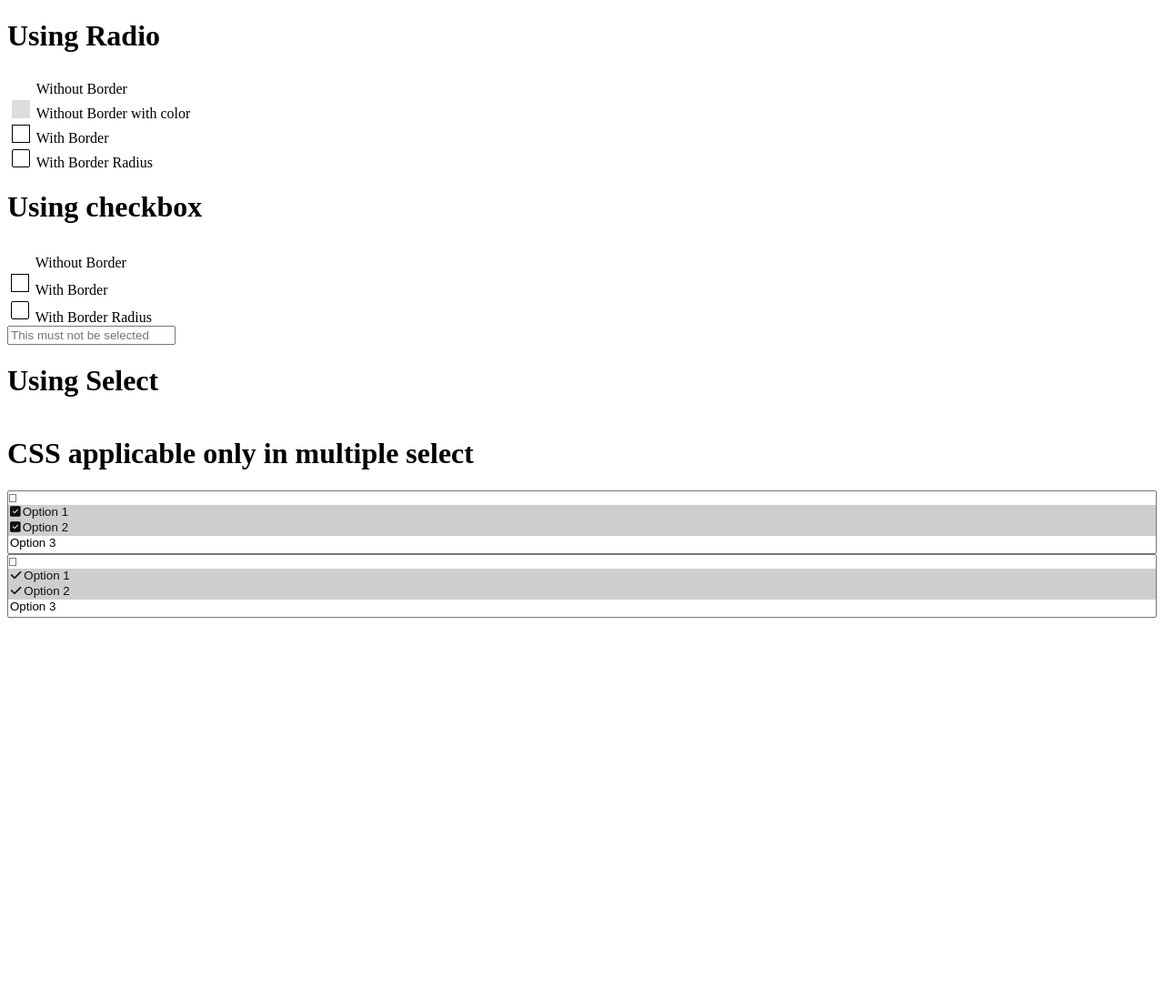
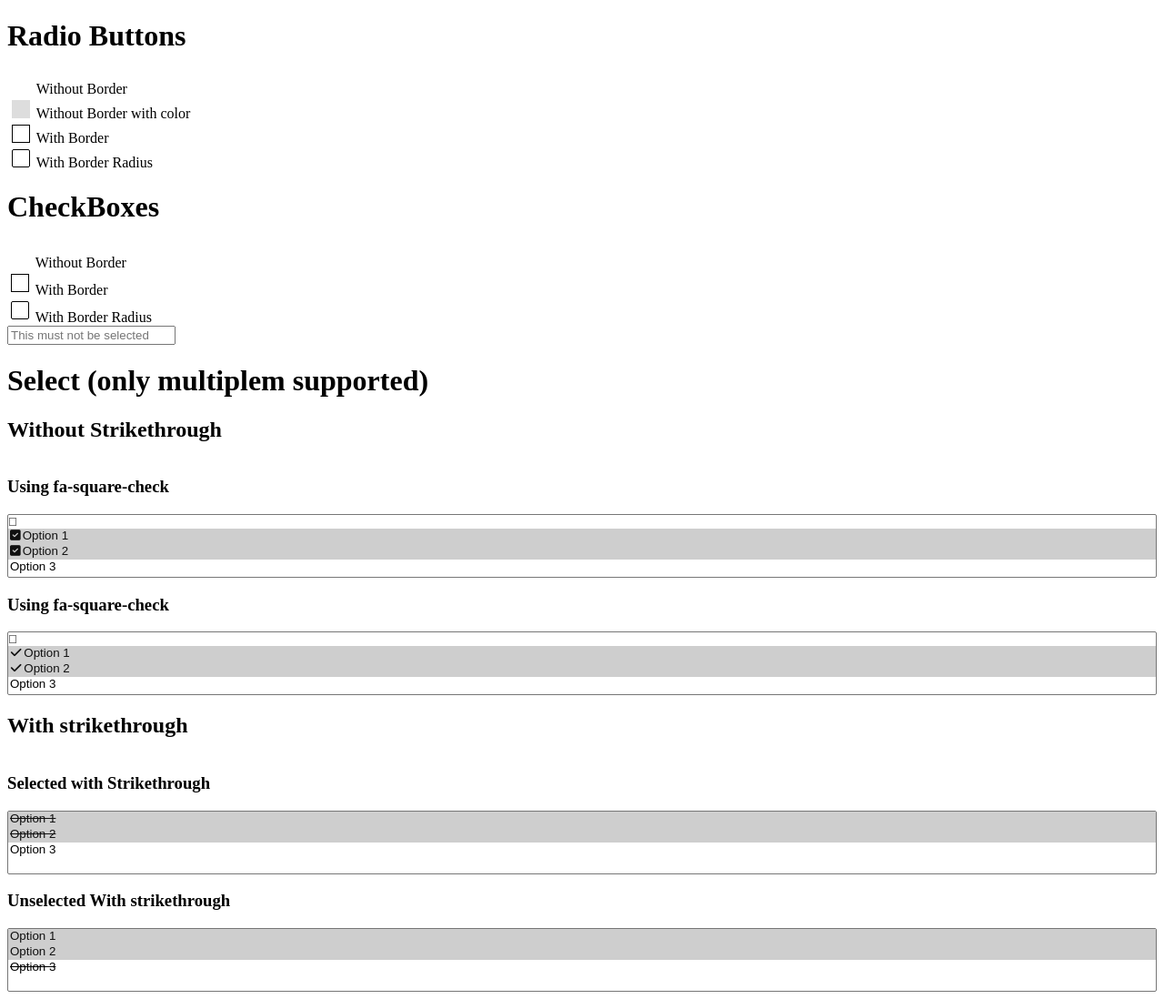
Before and after one commit to ellakcy/fa-checkbox, a website: page index.html in a window 1280 px wide. Shown: the whole page at 91% size. Before the commit the page ends 800 px from the top, so only its background shows below. Drawn offline with nearby package versions, Linux system fonts and the light colour scheme; files that its build step writes are made by us from their sources.

Commit message:
Select strikethorugh

```diff
--- a/index.html
+++ b/index.html
@@ -3,7 +3,7 @@
 <head>
     <meta charset="UTF-8">
     <meta name="viewport" content="width=device-width, initial-scale=1.0">
-    <title>Styled Radio Button</title>
+    <title>Radio Button ans select with strikethrough</title>
     <!-- Include FontAwesome -->
     <link rel="stylesheet" href="https://cdnjs.cloudflare.com/ajax/libs/font-awesome/6.1.0/css/all.min.css">
     <link rel="stylesheet" href="./dev/all.css">
@@ -11,7 +11,7 @@
 </head>
 <body>
 
-    <h1> Using Radio</h1>
+    <h1>Radio Buttons</h1>
     <div style="display:flex;flex-direction:column;">
         <div>
             <input id="1" type="radio" class="fa-check" name="myRadioGroup"> <label for="1">Without Border</label>
@@ -28,7 +28,7 @@
     </div>
 
 
-    <h1> Using checkbox</h1>
+    <h1>CheckBoxes</h1>
     <div style="display:flex;flex-direction:column;">
         <div>
             <input id="ck1" type="checkbox" class="fa-check" name="myRadioGroup"> <label for="ck1">Without Border</label>
@@ -43,14 +43,19 @@
 
     <input type="text" class="fa-check" placeholder="This must not be selected">
 
-    <h1>Using Select</h1>
+    <h1>Select (only multiplem supported)</h1>
+    <h2>Without Strikethrough</h2>
     <div style="display:flex;flex-direction:column;">
-        <h1>CSS applicable only in multiple select</h1>
+
+        <h3>Using fa-square-check</h3>
+
         <select class="fa-square-check" multiple>
             <option selected>Option 1</option>
             <option selected>Option 2</option>
             <option>Option 3</option>
         </select>
+
+        <h3>Using fa-square-check</h3>
 
         <select class="fa-check" multiple>
             <option selected>Option 1</option>
@@ -58,5 +63,26 @@
             <option>Option 3</option>
         </select>
     </div>
+
+    <h2>With strikethrough</h2>
+    <div style="display:flex;flex-direction:column;">
+
+        <h3>Selected with Strikethrough</h3>
+
+        <select class="strike" multiple>
+            <option selected>Option 1</option>
+            <option selected>Option 2</option>
+            <option>Option 3</option>
+        </select>
+
+        <h3>Unselected With strikethrough</h3>
+
+        <select class="strike-opposite" multiple>
+            <option selected>Option 1</option>
+            <option selected>Option 2</option>
+            <option>Option 3</option>
+        </select>
+    </div>
+
 </body>
 </html>
--- a/scss/all.scss
+++ b/scss/all.scss
@@ -1,5 +1,6 @@
 @import 'fa-checkbox' ;
 @import 'fa-radio';
+@import 'fa-select';
 
 /**
 * This is a file that combines all css modules.
--- a/scss/fa-select.scss
+++ b/scss/fa-select.scss
@@ -13,9 +13,24 @@ select[multiple].fa-check > option {
 }
 
 select[multiple].fa-square-check  > option {
-
     &:checked::before{
         @include mixin.checked-fa-square-check;
         margin-right:2px;
     }
 }
+
+select[multiple].strike > option {
+    &:checked {
+        text-decoration: line-through;
+    }
+}
+
+select[multiple].strike-opposite > option {
+    & {
+        text-decoration: line-through;
+    }
+
+    &:checked {
+        text-decoration: none;
+    }
+}
```
